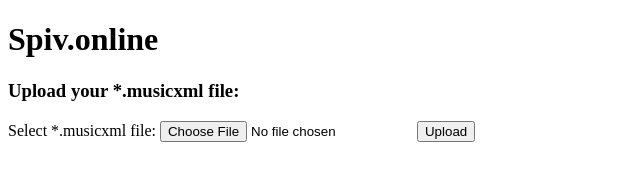
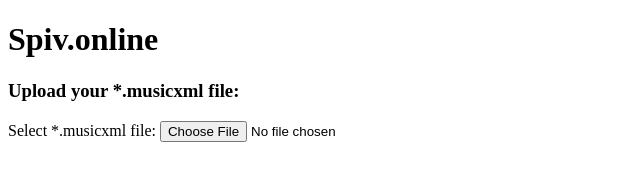
Before and after one commit to zeleneyabluko/spiv, a website with bundled scripts: page src/index.html in a window 1280 px wide. Shown: the whole page, without its empty margins (0-640 px from the left). Built offline with nearby package versions, Linux system fonts and the light colour scheme.

Commit message:
remove Upload button

```diff
--- a/src/index.html
+++ b/src/index.html
@@ -10,7 +10,6 @@
     <form id="uploadForm">
       <label for="musicxmlFile">Select *.musicxml file:</label>
       <input type="file" id="musicxmlFile" name="musicxmlFile" accept=".mxl, .musicxml, .xml"  />
-      <button type="button" id="uploadButton">Upload</button>
   </form>
 
   <div id="osmdContainer"></div>
```
